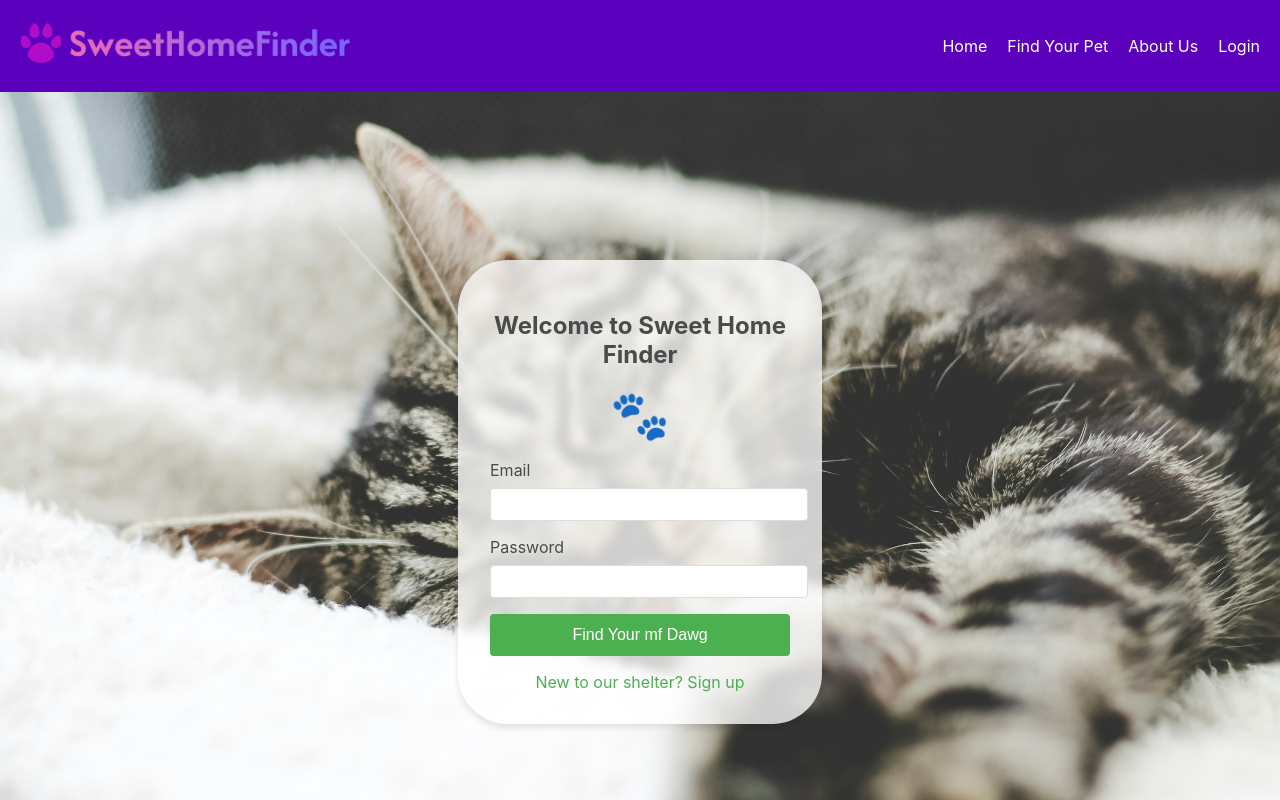
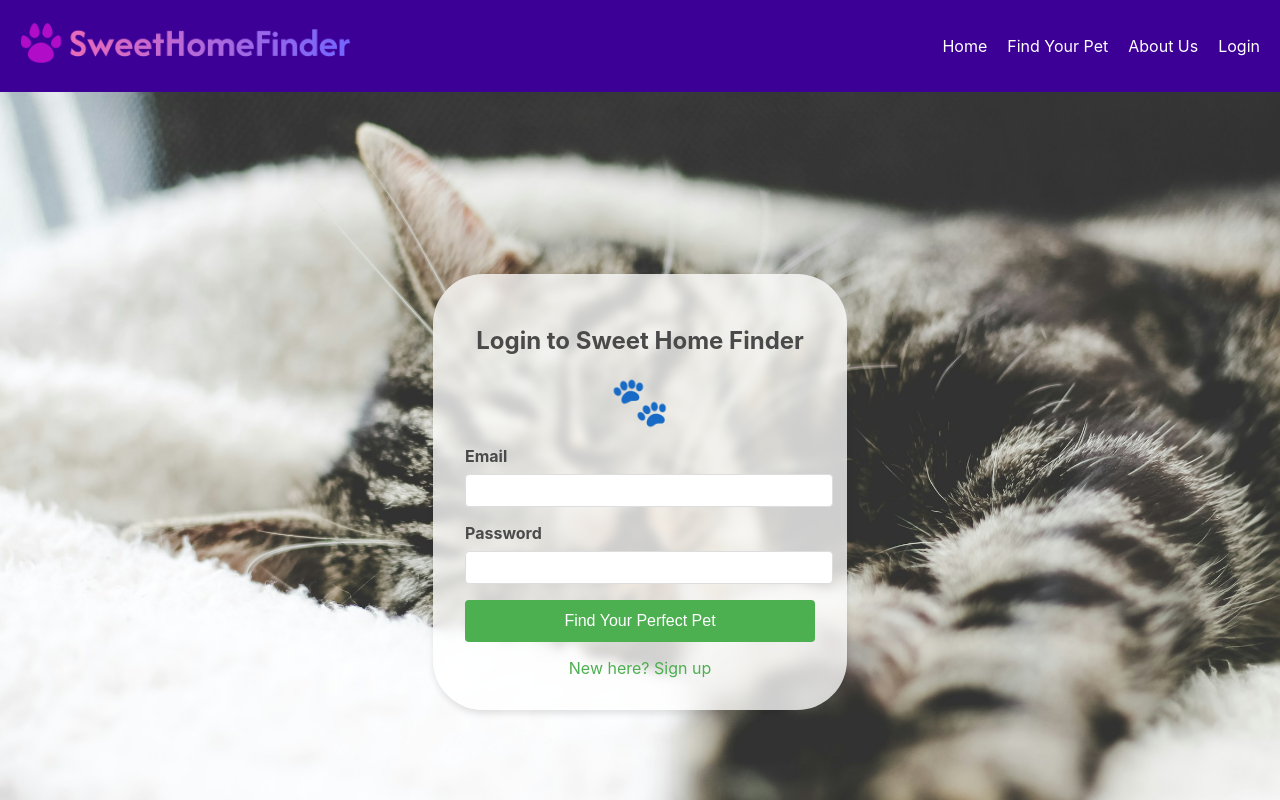
Before and after one commit to javud/sweethomefinder, a React (Create React App) app in the folder sweetHomeFinder/frontend/: page /login in a window 1280 px wide. Shown: the top 800 px of the page. Built offline with nearby package versions, Linux system fonts and the light colour scheme.

Commit message:
updated ui

```diff
--- a/sweetHomeFinder/frontend/src/components/navBar.js
+++ b/sweetHomeFinder/frontend/src/components/navBar.js
@@ -16,7 +16,7 @@ function NavBar() {
     <nav className="navbar">
       <div className="navbar-container">
         <div className="navbar-logo">
-          <img src={logo} alt="Sweet Home Finder" draggable="false"/>
+          <Link to="/"><img src={logo} alt="Sweet Home Finder" draggable="false"/></Link>
         </div>
         {/* Hamburger menu icon */}
         <div className={`menu-btn ${isOpen ? 'close' : ''}`} onClick={toggleMenu}>
--- a/sweetHomeFinder/frontend/src/index.css
+++ b/sweetHomeFinder/frontend/src/index.css
@@ -1,5 +1,6 @@
 body {
   margin: 0;
+  background-color: #3c0097;
   font-family: -apple-system, BlinkMacSystemFont, 'Segoe UI', 'Roboto', 'Oxygen',
     'Ubuntu', 'Cantarell', 'Fira Sans', 'Droid Sans', 'Helvetica Neue',
     sans-serif;
--- a/sweetHomeFinder/frontend/src/pages/loginPage.js
+++ b/sweetHomeFinder/frontend/src/pages/loginPage.js
@@ -9,7 +9,7 @@ function LoginPage() {
     return (
       <div className="login-page" style={{ backgroundImage: `url(${loginBackground2})` }}>
         <div className="login-container">
-          <h2>Welcome to Sweet Home Finder</h2>
+          <h2>Login to Sweet Home Finder</h2>
           <div className="pet-icon">🐾</div>
           <form className="login-form">
             <div className="input-group">
@@ -20,10 +20,10 @@ function LoginPage() {
               <label htmlFor="password">Password</label>
               <input type="password" id="password" required />
             </div>
-            <button type="submit">Find Your mf Dawg</button>
+            <button type="submit">Find Your Perfect Pet</button>
           </form>
           <div className="login-options">
-            <a href="/signup">New to our shelter? Sign up</a>
+            <a href="/signup">New here? Sign up</a>
           </div>
         </div>
       </div>
--- a/sweetHomeFinder/frontend/src/styles/footer.scss
+++ b/sweetHomeFinder/frontend/src/styles/footer.scss
@@ -53,7 +53,7 @@ $footer-link-hover-color: rgba(255, 255, 255, 0.7);
 }
 
 // Mobile Styles
-@media (max-width: 768px) {
+@media (max-width: 600px) {
   .footer-content {
     flex-direction: column;
 
--- a/sweetHomeFinder/frontend/src/styles/global.scss
+++ b/sweetHomeFinder/frontend/src/styles/global.scss
@@ -1,6 +1,6 @@
 // src/styles/global.scss
 
 // Variables
-$primary-color: #5b00bc;
+$primary-color: #3c0097;
 $cta-bg-color: $primary-color;
 $cta-hover-color: #a200d8;
--- a/sweetHomeFinder/frontend/src/styles/homePage.scss
+++ b/sweetHomeFinder/frontend/src/styles/homePage.scss
@@ -16,6 +16,7 @@ $hero-text-color: white;
 .home-page {
   font-family: 'Poppins', sans-serif;
   cursor: url('../assets/cursor.png'), auto;
+  background-color: $primary-color;
 
   .hero-section {
     position: relative;
@@ -27,7 +28,7 @@ $hero-text-color: white;
       width: 100%;
       height: 100%;
       object-fit: cover;
-      filter: brightness(0.75);
+      filter: brightness(0.55);
     }
 
     .hero-text {
--- a/sweetHomeFinder/frontend/src/styles/loginPage.scss
+++ b/sweetHomeFinder/frontend/src/styles/loginPage.scss
@@ -17,7 +17,7 @@
       border-radius: 50px;
       box-shadow: 0 4px 6px rgba(0,0,0,0.1);
       text-align: center;
-      width: 300px;
+      width: 350px;
 
 
       h2 {
@@ -35,6 +35,7 @@
         flex-direction: column;
 
         .input-group {
+          font-weight: bold;
           margin-bottom: 1rem;
           text-align: left;
 
--- a/sweetHomeFinder/frontend/src/styles/navBar.scss
+++ b/sweetHomeFinder/frontend/src/styles/navBar.scss
@@ -1,7 +1,7 @@
 // src/styles/navBar.scss
+@import 'global.scss';
 
 // Variables
-$primary-color: #5b00bc;
 $link-color: white;
 
 // Mixin for Flexbox Centering
@@ -97,6 +97,7 @@ $link-color: white;
     }
 
     .menu-btn {
+      cursor: pointer;
       display: block;
     }
 
```
